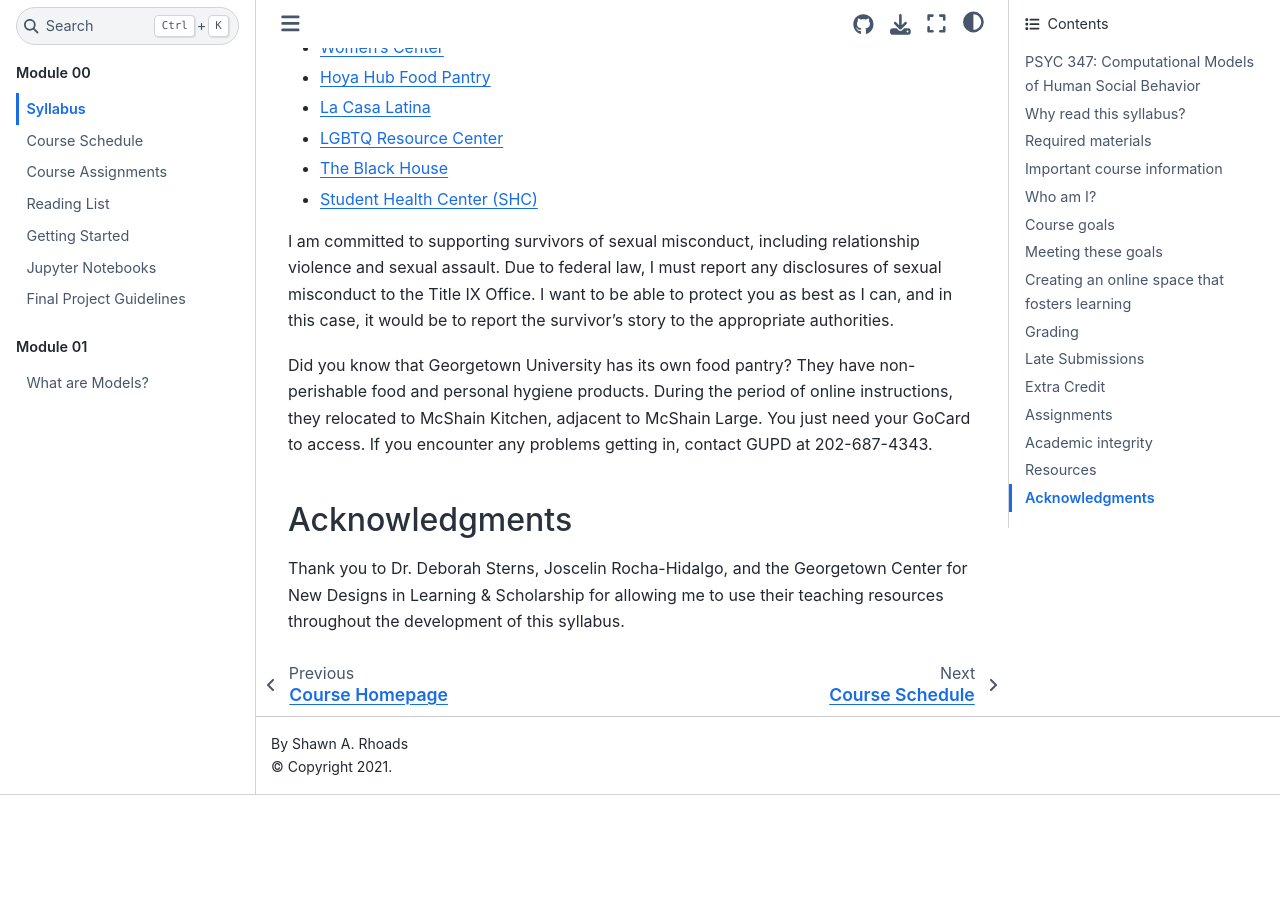
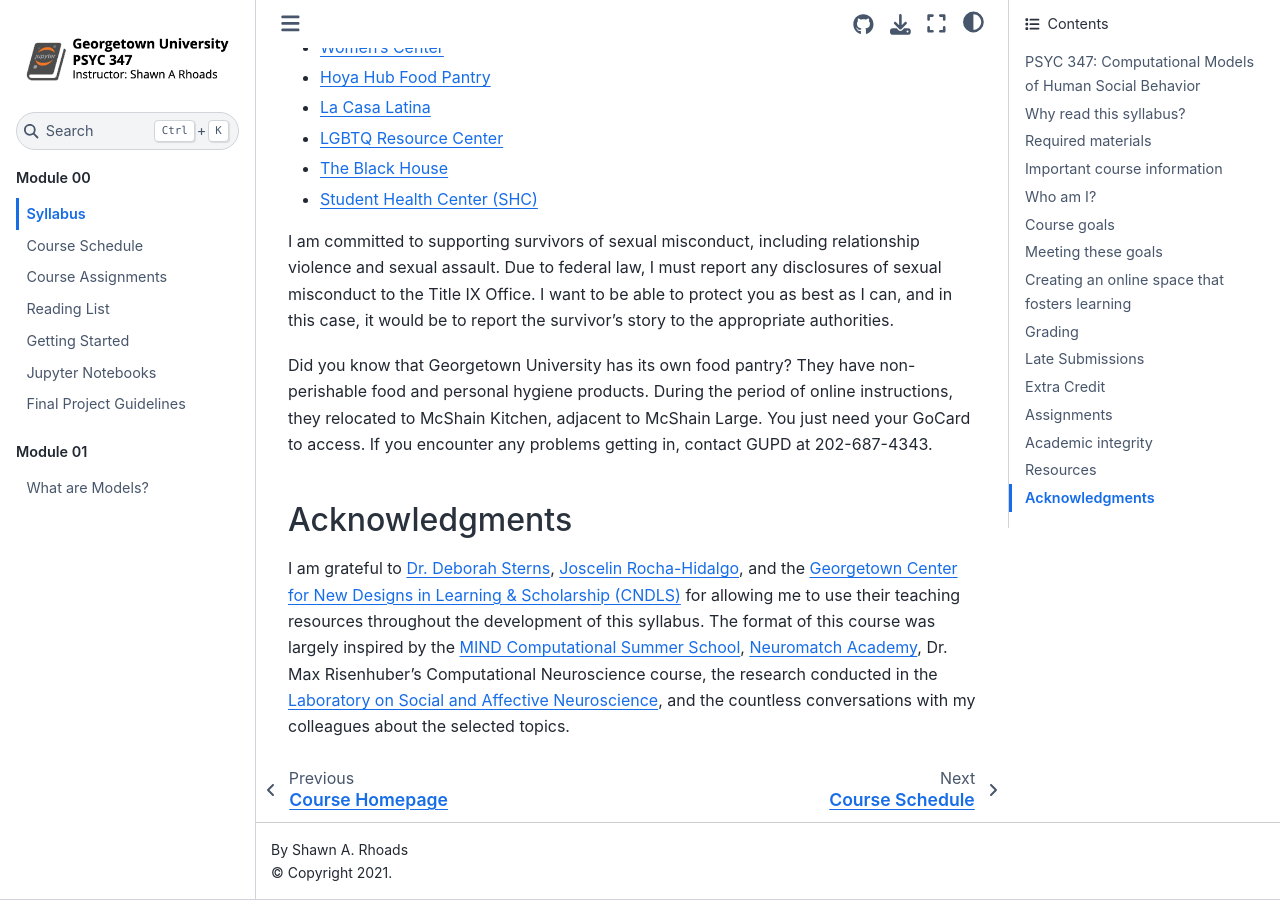
Before and after one commit to shawnrhoads/gu-psyc-347, a Jupyter Book: the page built from docs/module-00-00_Syllabus.md, in a window 1280 px wide and 900 px high, scrolled down 12528 px. Built offline with Jupyter Book 1.0.4 settings and Sphinx 7.4.7 and the Sphinx Book theme 1.1.4, drawn with Linux system fonts in a browser that asks for light colours; before the commit the page ends 13323 px from its top, so only the background shows below that.

Commit message:
updated acknowledgments/inspiration

````diff
--- a/docs/module-00-00_Syllabus.md
+++ b/docs/module-00-00_Syllabus.md
@@ -217,7 +217,7 @@
 Did you know that Georgetown University has its own food pantry? They have non-perishable food and personal hygiene products. During the period of online instructions, they relocated to McShain Kitchen, adjacent to McShain Large. You just need your GoCard to access. If you encounter any problems getting in, contact GUPD at 202-687-4343.
 
 ## Acknowledgments
-Thank you to Dr. Deborah Sterns, Joscelin Rocha-Hidalgo, and the Georgetown Center for New Designs in Learning & Scholarship for allowing me to use their teaching resources throughout the development of this syllabus.
+I am grateful to [Dr. Deborah Sterns](https://deborahstearns.blogspot.com/), [Joscelin Rocha-Hidalgo](https://www.joscelinrocha.com/), and the [Georgetown Center for New Designs in Learning & Scholarship (CNDLS)](https://cndls.georgetown.edu/) for allowing me to use their teaching resources throughout the development of this syllabus. The format of this course was largely inspired by the [MIND Computational Summer School](https://mindsummerschool.org/), [Neuromatch Academy](https://neuromatch.io/academy/), Dr. Max Risenhuber's Computational Neuroscience course, the research conducted in the [Laboratory on Social and Affective Neuroscience](https://abigailmarsh.com/lab), and the countless conversations with my colleagues about the selected topics.
 
 <!-- ```{definitions} Some definitions
 *Behavior*: choices, reaction times, eye movements, or other easily observable behaviors
````
